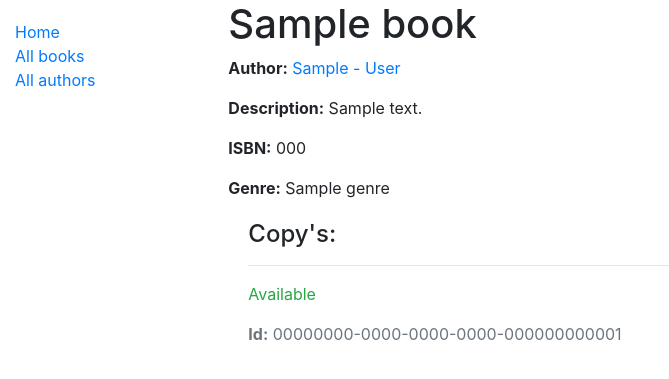
After one commit to Aleksiux/Django, a Django app: page /library/books/1 in a window 1280 px wide. The commit adds this page. Shown: the top 379 px of the page, without its empty margins (0-669 px from the left). Run offline with Django 4.2, Linux system fonts and the light colour scheme; tables that the repository leaves empty hold one stand-in row (values such as "Sample post"); some libraries are stand-ins or nearby versions.

Commit message:
Fixing views

```diff
--- a/library/models.py
+++ b/library/models.py
@@ -17,6 +17,7 @@ class Author(models.Model):
     author_id = models.AutoField(primary_key=True)
     first_name = models.CharField('First name', max_length=100)
     last_name = models.CharField('Last name', max_length=100)
+    description = models.TextField('Description', max_length=1000, help_text='Enter author description:', default='')
 
     class Meta:
         ordering = ['last_name', 'first_name']
--- a/library/templates/base.html
+++ b/library/templates/base.html
@@ -17,8 +17,8 @@
             {% block sidebar %}
             <ul class="sidebar-nav">
                 <li><a href="{% url 'index' %}">Home</a></li>
-                <li><a href="">All books</a></li>
-                <li><a href="">All authors</a></li>
+                <li><a href="{% url 'books' %}">All books</a></li>
+                <li><a href="{% url 'author' %}">All authors</a></li>
             </ul>
             {% endblock %}
         </div>
--- /dev/null
+++ b/library/templates/book_detail.html
@@ -0,0 +1,29 @@
+{% extends "base.html" %}
+
+{% block content %}
+  <h1>{{ book.title }}</h1>
+
+  <p><strong>Author:</strong> <a href="{% url 'author' book.author.pk %}">{{ book.author }}</a></p>
+  <p><strong>Description:</strong> {{ book.description }}</p>
+  <p><strong>ISBN:</strong> {{ book.isbn }}</p>
+  <p><strong>Genre:</strong> {{ book.genre.all|join:", " }}</p>
+
+  <div style="margin-left:20px;margin-top:20px">
+    <h4>Copy's:</h4>
+
+    {% for copy in book.bookinstance_set.all %}
+      <hr>
+      <p class="{% if copy.book_status == 'a' %}
+      text-success
+      {% elif copy.book_status == 'm' %}
+      text-danger
+      {% else %}text-warning{% endif %}">
+        {{ copy.get_book_status_display }}
+      </p>
+      {% if copy.book_status != 'a' %}
+        <p><strong>Will be returned:</strong> {{ copy.due_back }}</p>
+      {% endif %}
+      <p class="text-muted"><strong>Id:</strong> {{ copy.instance_id }}</p>
+    {% endfor %}
+  </div>
+{% endblock %}
--- a/library/urls.py
+++ b/library/urls.py
@@ -21,4 +21,8 @@ from . import views
 
 urlpatterns = [
     path('', views.index, name='index'),
+    path('authors/', views.authors, name='author'),
+    path('authors/<int:author_id>', views.author, name='author'),
+    path('books/', views.BookListView.as_view(), name='books'),
+    path('books/<int:pk>', views.BookDetailView.as_view(), name='book-detail'),
 ]
--- a/library/views.py
+++ b/library/views.py
@@ -1,4 +1,6 @@
-from django.shortcuts import render
+from django.shortcuts import render, get_object_or_404
+from django.views import generic
+
 from .models import *
 
 
@@ -16,3 +18,32 @@ def index(request):
         'available': available_books_count
     }
     return render(request, "index.html", context)
+
+
+def authors(request):
+    authors = Author.objects.all()
+    context = {
+        'authors': authors
+    }
+    return render(request, 'authors.html', context=context)
+
+
+def author(request, author_id):
+    author = get_object_or_404(Author, pk=author_id)
+    context = {
+        'author': author
+    }
+    return render(request, 'author.html', context)
+
+
+class BookListView(generic.ListView):
+    model = Book
+    # context_object_name = 'my_book_list'
+    # def get_queryset(self):
+    #     return Book.objects.filter(title__icontains='The')
+    template_name = 'book_list.html'
+
+
+class BookDetailView(generic.DetailView):
+    model = Book
+    template_name = 'book_detail.html'
```
Also changed, not shown: library/templates/author.html (added, +19 -0 lines), library/templates/authors.html (added, +9 -0 lines), library/templates/book_list.html (added, +16 -0 lines), library/migrations/0004_author_description.py (added).
